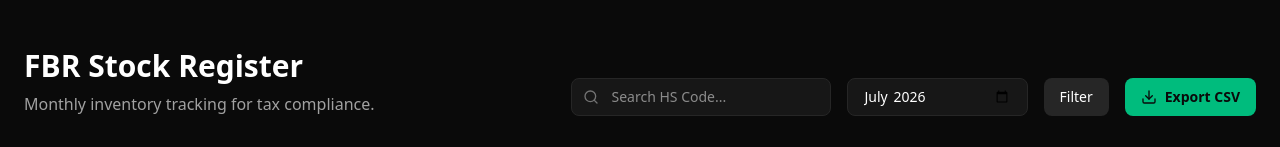
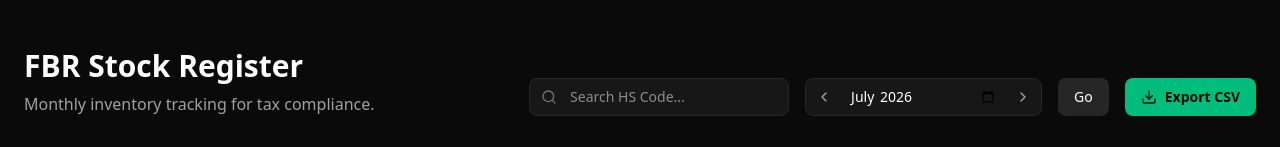
Before and after one commit to omerpervaizmalik/digital-invoicing-crm, a Next.js app: page /stock-register in a window 1280 px wide. Shown: the top 147 px of the page. Built offline with nearby package versions, Linux system fonts and the light colour scheme; no server answers; the database is empty.

Commit message:
feat: add quick month navigation to stock register

```diff
--- a/src/app/stock-register/page.tsx
+++ b/src/app/stock-register/page.tsx
@@ -1,7 +1,7 @@
 import React from 'react';
 import { PrismaClient } from '@prisma/client';
 import Link from 'next/link';
-import { Package, Download, Search } from 'lucide-react';
+import { Package, Download, Search, ChevronLeft, ChevronRight } from 'lucide-react';
 import ExportButton from './ExportButton';
 import AddStockModal from './AddStockModal';
 import LoadPreviousMonthButton from './LoadPreviousMonthButton';
@@ -17,6 +17,16 @@
   const resolvedParams = await searchParams;
   const currentMonth = resolvedParams.month || new Date().toISOString().slice(0, 7);
   const searchQuery = resolvedParams.search || '';
+
+  // Calculate prev/next months for easy navigation
+  const currentMonthDate = new Date(`${currentMonth}-01T12:00:00Z`);
+  const prevMonthDate = new Date(currentMonthDate);
+  prevMonthDate.setUTCMonth(prevMonthDate.getUTCMonth() - 1);
+  const nextMonthDate = new Date(currentMonthDate);
+  nextMonthDate.setUTCMonth(nextMonthDate.getUTCMonth() + 1);
+
+  const prevMonthStr = prevMonthDate.toISOString().slice(0, 7);
+  const nextMonthStr = nextMonthDate.toISOString().slice(0, 7);
 
   // In reality, this would fetch the logged in tenant's ID
   const tenant = await prisma.tenant.findFirst();
@@ -55,13 +65,29 @@
                   className="bg-neutral-900 border border-neutral-800 rounded-lg pl-10 pr-4 py-2 text-sm focus:outline-none focus:border-emerald-500 transition-colors"
                 />
               </div>
-              <input
-                type="month"
-                name="month"
-                defaultValue={currentMonth}
-                className="bg-neutral-900 border border-neutral-800 rounded-lg px-4 py-2 text-sm focus:outline-none focus:border-emerald-500 transition-colors"
-              />
-              <button type="submit" className="bg-neutral-800 hover:bg-neutral-700 px-4 py-2 rounded-lg text-sm font-medium transition-colors">Filter</button>
+              <div className="flex items-center gap-1 bg-neutral-900 border border-neutral-800 rounded-lg p-1">
+                <Link
+                  href={`/stock-register?month=${prevMonthStr}${searchQuery ? `&search=${searchQuery}` : ''}`}
+                  className="p-1.5 hover:bg-neutral-800 rounded-md text-neutral-400 hover:text-white transition-colors"
+                  title="Previous Month"
+                >
+                  <ChevronLeft className="w-4 h-4" />
+                </Link>
+                <input
+                  type="month"
+                  name="month"
+                  defaultValue={currentMonth}
+                  className="bg-transparent px-2 py-1 text-sm focus:outline-none text-center"
+                />
+                <Link
+                  href={`/stock-register?month=${nextMonthStr}${searchQuery ? `&search=${searchQuery}` : ''}`}
+                  className="p-1.5 hover:bg-neutral-800 rounded-md text-neutral-400 hover:text-white transition-colors"
+                  title="Next Month"
+                >
+                  <ChevronRight className="w-4 h-4" />
+                </Link>
+              </div>
+              <button type="submit" className="bg-neutral-800 hover:bg-neutral-700 px-4 py-2 rounded-lg text-sm font-medium transition-colors">Go</button>
             </form>
             {tenant && <LoadPreviousMonthButton tenantId={tenant.id} currentMonth={currentMonth} />}
             {tenant && <AddStockModal tenantId={tenant.id} monthYear={currentMonth} />}
```
